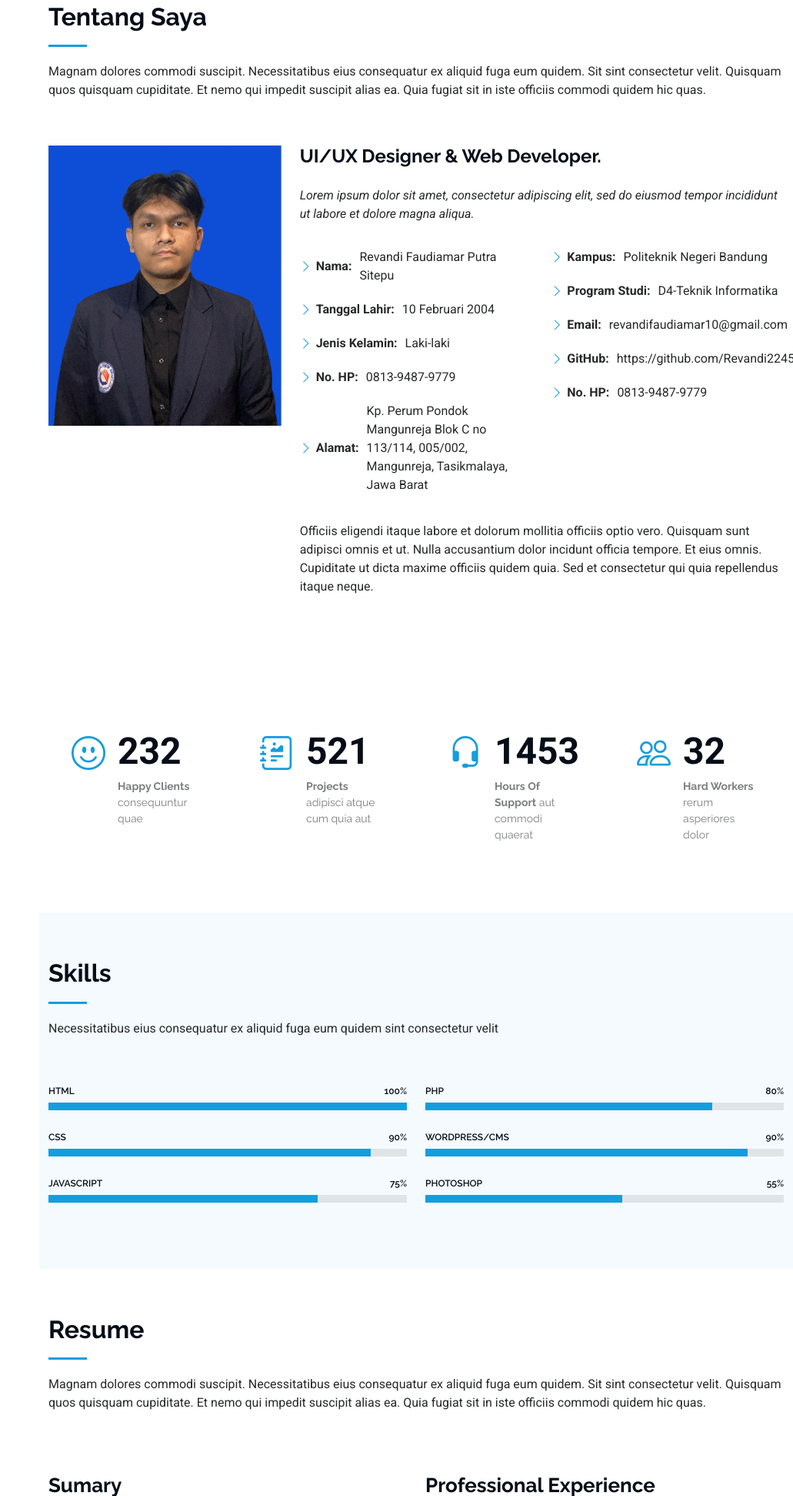
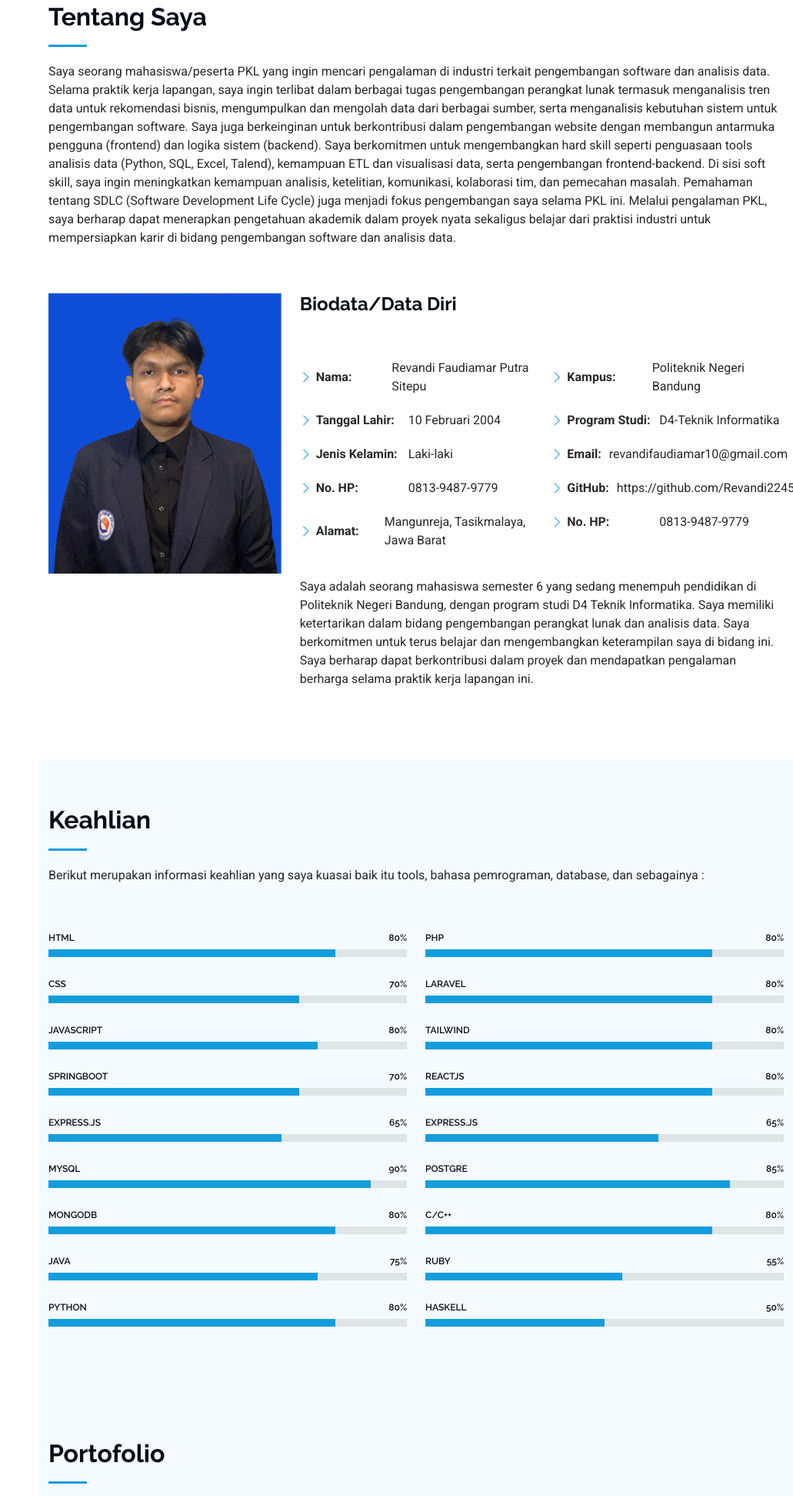
Before and after one commit to Revandi2245/PortofolioRevandi, a plain HTML site: page index.html in a window 1280 px wide. Shown: the part 857-2800 px from the top of the page at 77% size, without its empty margins (249-1280 px from the left). Drawn offline with Linux system fonts and the light colour scheme.

Commit message:
add skill and porto

```diff
--- a/assets/css/main.css
+++ b/assets/css/main.css
@@ -648,6 +648,12 @@ section,
   line-height: 0;
 }
 
+.about .content ul li strong {
+  display: inline-block;
+  width: 110px; /* ubah angkanya sesuai kebutuhan */
+  vertical-align: top;
+}
+
 /*--------------------------------------------------------------
 # Stats Section
 --------------------------------------------------------------*/
--- a/index.html
+++ b/index.html
@@ -4,7 +4,7 @@
 <head>
   <meta charset="utf-8">
   <meta content="width=device-width, initial-scale=1.0" name="viewport">
-  <title>Index - iPortfolio Bootstrap Template</title>
+  <title>Portfolio Revandi Faudiamar</title>
   <meta content="" name="description">
   <meta content="" name="keywords">
 
@@ -63,7 +63,7 @@
       <ul>
         <li><a href="#hero" class="active"><i class="bi bi-house navicon"></i>Home</a></li>
         <li><a href="#about"><i class="bi bi-person navicon"></i> About</a></li>
-        <li><a href="#resume"><i class="bi bi-file-earmark-text navicon"></i> Resume</a></li>
+        <!-- <li><a href="#resume"><i class="bi bi-file-earmark-text navicon"></i> Resume</a></li> -->
         <li><a href="#portfolio"><i class="bi bi-images navicon"></i> Portfolio</a></li>
         <!-- <li><a href="#services"><i class="bi bi-hdd-stack navicon"></i> Services</a></li>
         <li class="dropdown"><a href="#"><i class="bi bi-menu-button navicon"></i> <span>Dropdown</span> <i class="bi bi-chevron-down toggle-dropdown"></i></a>
@@ -98,7 +98,7 @@
 
       <div class="container" data-aos="fade-up" data-aos-delay="100">
         <h2>Revandi Faudiamar</h2>
-        <p>I'm <span class="typed" data-typed-items="Designer, Developer, Freelancer, Photographer">Designer</span><span class="typed-cursor typed-cursor--blink" aria-hidden="true"></span><span class="typed-cursor typed-cursor--blink" aria-hidden="true"></span></p>
+        <p>I'm <span class="typed" data-typed-items="Designer, Developer">Designer</span><span class="typed-cursor typed-cursor--blink" aria-hidden="true"></span><span class="typed-cursor typed-cursor--blink" aria-hidden="true"></span></p>
       </div>
 
     </section><!-- /Hero Section -->
@@ -109,7 +109,11 @@
       <!-- Section Title -->
       <div class="container section-title" data-aos="fade-up">
         <h2>Tentang Saya</h2>
-        <p>Magnam dolores commodi suscipit. Necessitatibus eius consequatur ex aliquid fuga eum quidem. Sit sint consectetur velit. Quisquam quos quisquam cupiditate. Et nemo qui impedit suscipit alias ea. Quia fugiat sit in iste officiis commodi quidem hic quas.</p>
+        <p>Saya seorang mahasiswa/peserta PKL yang ingin mencari pengalaman di industri terkait pengembangan software dan analisis data. Selama praktik kerja lapangan, saya ingin terlibat dalam berbagai tugas pengembangan perangkat lunak termasuk menganalisis tren data untuk rekomendasi bisnis, mengumpulkan dan mengolah data dari berbagai sumber, serta menganalisis kebutuhan sistem untuk pengembangan software. Saya juga berkeinginan untuk berkontribusi dalam pengembangan website dengan membangun antarmuka pengguna (frontend) dan logika sistem (backend).
+
+          Saya berkomitmen untuk mengembangkan hard skill seperti penguasaan tools analisis data (Python, SQL, Excel, Talend), kemampuan ETL dan visualisasi data, serta pengembangan frontend-backend. Di sisi soft skill, saya ingin meningkatkan kemampuan analisis, ketelitian, komunikasi, kolaborasi tim, dan pemecahan masalah. Pemahaman tentang SDLC (Software Development Life Cycle) juga menjadi fokus pengembangan saya selama PKL ini.
+
+          Melalui pengalaman PKL, saya berharap dapat menerapkan pengetahuan akademik dalam proyek nyata sekaligus belajar dari praktisi industri untuk mempersiapkan karir di bidang pengembangan software dan analisis data.</p>
       </div><!-- End Section Title -->
 
       <div class="container" data-aos="fade-up" data-aos-delay="100">
@@ -119,10 +123,9 @@
             <img src="assets/img/FOTO CV.png" class="img-fluid" alt="" style="width: fit-content;">
           </div>
           <div class="col-lg-8 content">
-            <h2>UI/UX Designer &amp; Web Developer.</h2>
+            <h2>Biodata/Data Diri</h2>
             <p class="fst-italic py-3">
-              Lorem ipsum dolor sit amet, consectetur adipiscing elit, sed do eiusmod tempor incididunt ut labore et dolore
-              magna aliqua.
+
             </p>
             <div class="row">
               <div class="col-lg-6">
@@ -131,7 +134,7 @@
                   <li><i class="bi bi-chevron-right"></i> <strong>Tanggal Lahir:</strong> <span>10 Februari 2004</span></li>
                   <li><i class="bi bi-chevron-right"></i> <strong>Jenis Kelamin:</strong> <span>Laki-laki</span></li>
                   <li><i class="bi bi-chevron-right"></i> <strong>No. HP:</strong> <span>0813-9487-9779</span></li>
-                  <li><i class="bi bi-chevron-right"></i> <strong>Alamat:</strong> <span>Kp. Perum Pondok Mangunreja Blok C no 113/114, 005/002, Mangunreja, Tasikmalaya, Jawa Barat</span></li>
+                  <li><i class="bi bi-chevron-right"></i> <strong>Alamat:</strong> <span>Mangunreja, Tasikmalaya, Jawa Barat</span></li>
                 </ul>
               </div>
               <div class="col-lg-6">
@@ -145,8 +148,7 @@
               </div>
             </div>
             <p class="py-3">
-              Officiis eligendi itaque labore et dolorum mollitia officiis optio vero. Quisquam sunt adipisci omnis et ut. Nulla accusantium dolor incidunt officia tempore. Et eius omnis.
-              Cupiditate ut dicta maxime officiis quidem quia. Sed et consectetur qui quia repellendus itaque neque.
+              Saya adalah seorang mahasiswa semester 6 yang sedang menempuh pendidikan di Politeknik Negeri Bandung, dengan program studi D4 Teknik Informatika. Saya memiliki ketertarikan dalam bidang pengembangan perangkat lunak dan analisis data. Saya berkomitmen untuk terus belajar dan mengembangkan keterampilan saya di bidang ini. Saya berharap dapat berkontribusi dalam proyek dan mendapatkan pengalaman berharga selama praktik kerja lapangan ini.
             </p>
           </div>
         </div>
@@ -156,7 +158,7 @@
     </section><!-- /About Section -->
 
     <!-- Stats Section -->
-    <section id="stats" class="stats section">
+    <!-- <section id="stats" class="stats section">
 
       <div class="container" data-aos="fade-up" data-aos-delay="100">
 
@@ -168,7 +170,7 @@
               <span data-purecounter-start="0" data-purecounter-end="232" data-purecounter-duration="1" class="purecounter"></span>
               <p><strong>Happy Clients</strong> <span>consequuntur quae</span></p>
             </div>
-          </div><!-- End Stats Item -->
+          </div>
 
           <div class="col-lg-3 col-md-6">
             <div class="stats-item">
@@ -176,7 +178,7 @@
               <span data-purecounter-start="0" data-purecounter-end="521" data-purecounter-duration="1" class="purecounter"></span>
               <p><strong>Projects</strong> <span>adipisci atque cum quia aut</span></p>
             </div>
-          </div><!-- End Stats Item -->
+          </div>
 
           <div class="col-lg-3 col-md-6">
             <div class="stats-item">
@@ -184,7 +186,7 @@
               <span data-purecounter-start="0" data-purecounter-end="1453" data-purecounter-duration="1" class="purecounter"></span>
               <p><strong>Hours Of Support</strong> <span>aut commodi quaerat</span></p>
             </div>
-          </div><!-- End Stats Item -->
+          </div>
 
           <div class="col-lg-3 col-md-6">
             <div class="stats-item">
@@ -192,21 +194,21 @@
               <span data-purecounter-start="0" data-purecounter-end="32" data-purecounter-duration="1" class="purecounter"></span>
               <p><strong>Hard Workers</strong> <span>rerum asperiores dolor</span></p>
             </div>
-          </div><!-- End Stats Item -->
+          </div>
 
         </div>
 
       </div>
 
-    </section><!-- /Stats Section -->
+    </section>/Stats Section -->
 
     <!-- Skills Section -->
     <section id="skills" class="skills section light-background">
 
       <!-- Section Title -->
       <div class="container section-title" data-aos="fade-up">
-        <h2>Skills</h2>
-        <p>Necessitatibus eius consequatur ex aliquid fuga eum quidem sint consectetur velit</p>
+        <h2>Keahlian</h2>
+        <p>Berikut merupakan informasi keahlian yang saya kuasai baik itu tools, bahasa pemrograman, database, dan sebagainya :</p>
       </div><!-- End Section Title -->
 
       <div class="container" data-aos="fade-up" data-aos-delay="100">
@@ -216,23 +218,65 @@
           <div class="col-lg-6">
 
             <div class="progress">
-              <span class="skill"><span>HTML</span> <i class="val">100%</i></span>
+              <span class="skill"><span>HTML</span> <i class="val">80%</i></span>
               <div class="progress-bar-wrap">
-                <div class="progress-bar" role="progressbar" aria-valuenow="100" aria-valuemin="0" aria-valuemax="100"></div>
+                <div class="progress-bar" role="progressbar" aria-valuenow="80" aria-valuemin="0" aria-valuemax="100"></div>
               </div>
             </div><!-- End Skills Item -->
 
             <div class="progress">
-              <span class="skill"><span>CSS</span> <i class="val">90%</i></span>
+              <span class="skill"><span>CSS</span> <i class="val">70%</i></span>
+              <div class="progress-bar-wrap">
+                <div class="progress-bar" role="progressbar" aria-valuenow="70" aria-valuemin="0" aria-valuemax="100"></div>
+              </div>
+            </div><!-- End Skills Item -->
+
+            <div class="progress">
+              <span class="skill"><span>JavaScript</span> <i class="val">80%</i></span>
+              <div class="progress-bar-wrap">
+                <div class="progress-bar" role="progressbar" aria-valuenow="75" aria-valuemin="0" aria-valuemax="100"></div>
+              </div>
+            </div><!-- End Skills Item -->
+
+            <div class="progress">
+              <span class="skill"><span>SpringBoot</span> <i class="val">70%</i></span>
+              <div class="progress-bar-wrap">
+                <div class="progress-bar" role="progressbar" aria-valuenow="70" aria-valuemin="0" aria-valuemax="100"></div>
+              </div>
+            </div><!-- End Skills Item -->
+
+            <div class="progress">
+              <span class="skill"><span>Express.js</span> <i class="val">65%</i></span>
+              <div class="progress-bar-wrap">
+                <div class="progress-bar" role="progressbar" aria-valuenow="65" aria-valuemin="0" aria-valuemax="100"></div>
+              </div>
+            </div><!-- End Skills Item -->
+
+            <div class="progress">
+              <span class="skill"><span>MySQL</span> <i class="val">90%</i></span>
               <div class="progress-bar-wrap">
                 <div class="progress-bar" role="progressbar" aria-valuenow="90" aria-valuemin="0" aria-valuemax="100"></div>
               </div>
             </div><!-- End Skills Item -->
 
             <div class="progress">
-              <span class="skill"><span>JavaScript</span> <i class="val">75%</i></span>
+              <span class="skill"><span>MongoDB</span> <i class="val">80%</i></span>
+              <div class="progress-bar-wrap">
+                <div class="progress-bar" role="progressbar" aria-valuenow="80" aria-valuemin="0" aria-valuemax="100"></div>
+              </div>
+            </div><!-- End Skills Item -->
+
+            <div class="progress">
+              <span class="skill"><span>Java</span> <i class="val">75%</i></span>
               <div class="progress-bar-wrap">
                 <div class="progress-bar" role="progressbar" aria-valuenow="75" aria-valuemin="0" aria-valuemax="100"></div>
+              </div>
+            </div><!-- End Skills Item -->
+
+            <div class="progress">
+              <span class="skill"><span>Python</span> <i class="val">80%</i></span>
+              <div class="progress-bar-wrap">
+                <div class="progress-bar" role="progressbar" aria-valuenow="80" aria-valuemin="0" aria-valuemax="100"></div>
               </div>
             </div><!-- End Skills Item -->
 
@@ -248,16 +292,58 @@
             </div><!-- End Skills Item -->
 
             <div class="progress">
-              <span class="skill"><span>WordPress/CMS</span> <i class="val">90%</i></span>
+              <span class="skill"><span>Laravel</span> <i class="val">80%</i></span>
               <div class="progress-bar-wrap">
-                <div class="progress-bar" role="progressbar" aria-valuenow="90" aria-valuemin="0" aria-valuemax="100"></div>
+                <div class="progress-bar" role="progressbar" aria-valuenow="80" aria-valuemin="0" aria-valuemax="100"></div>
               </div>
             </div><!-- End Skills Item -->
 
             <div class="progress">
-              <span class="skill"><span>Photoshop</span> <i class="val">55%</i></span>
+              <span class="skill"><span>Tailwind</span> <i class="val">80%</i></span>
+              <div class="progress-bar-wrap">
+                <div class="progress-bar" role="progressbar" aria-valuenow="80" aria-valuemin="0" aria-valuemax="100"></div>
+              </div>
+            </div><!-- End Skills Item -->
+
+            <div class="progress">
+              <span class="skill"><span>ReactJS</span> <i class="val">80%</i></span>
+              <div class="progress-bar-wrap">
+                <div class="progress-bar" role="progressbar" aria-valuenow="80" aria-valuemin="0" aria-valuemax="100"></div>
+              </div>
+            </div><!-- End Skills Item -->
+
+            <div class="progress">
+              <span class="skill"><span>Express.js</span> <i class="val">65%</i></span>
+              <div class="progress-bar-wrap">
+                <div class="progress-bar" role="progressbar" aria-valuenow="65" aria-valuemin="0" aria-valuemax="100"></div>
+              </div>
+            </div><!-- End Skills Item -->
+
+            <div class="progress">
+              <span class="skill"><span>Postgre</span> <i class="val">85%</i></span>
+              <div class="progress-bar-wrap">
+                <div class="progress-bar" role="progressbar" aria-valuenow="85" aria-valuemin="0" aria-valuemax="100"></div>
+              </div>
+            </div><!-- End Skills Item -->
+
+            <div class="progress">
+              <span class="skill"><span>C/C++</span> <i class="val">80%</i></span>
+              <div class="progress-bar-wrap">
+                <div class="progress-bar" role="progressbar" aria-valuenow="80" aria-valuemin="0" aria-valuemax="100"></div>
+              </div>
+            </div><!-- End Skills Item -->
+
+            <div class="progress">
+              <span class="skill"><span>Ruby</span> <i class="val">55%</i></span>
               <div class="progress-bar-wrap">
                 <div class="progress-bar" role="progressbar" aria-valuenow="55" aria-valuemin="0" aria-valuemax="100"></div>
+              </div>
+            </div><!-- End Skills Item -->
+
+            <div class="progress">
+              <span class="skill"><span>Haskell</span> <i class="val">50%</i></span>
+              <div class="progress-bar-wrap">
+                <div class="progress-bar" role="progressbar" aria-valuenow="50" aria-valuemin="0" aria-valuemax="100"></div>
               </div>
             </div><!-- End Skills Item -->
 
@@ -269,82 +355,7 @@
 
     </section><!-- /Skills Section -->
 
-    <!-- Resume Section -->
-    <section id="resume" class="resume section">
 
-      <!-- Section Title -->
-      <div class="container section-title" data-aos="fade-up">
-        <h2>Resume</h2>
-        <p>Magnam dolores commodi suscipit. Necessitatibus eius consequatur ex aliquid fuga eum quidem. Sit sint consectetur velit. Quisquam quos quisquam cupiditate. Et nemo qui impedit suscipit alias ea. Quia fugiat sit in iste officiis commodi quidem hic quas.</p>
-      </div><!-- End Section Title -->
-
-      <div class="container">
-
-        <div class="row">
-
-          <div class="col-lg-6" data-aos="fade-up" data-aos-delay="100">
-            <h3 class="resume-title">Sumary</h3>
-
-            <div class="resume-item pb-0">
-              <h4>Brandon Johnson</h4>
-              <p><em>Innovative and deadline-driven Graphic Designer with 3+ years of experience designing and developing user-centered digital/print marketing material from initial concept to final, polished deliverable.</em></p>
-              <ul>
-                <li>Portland par 127,Orlando, FL</li>
-                <li>(123) 456-7891</li>
-                <li>alice.barkley@example.com</li>
-              </ul>
-            </div><!-- Edn Resume Item -->
-
-            <h3 class="resume-title">Jenjang Pendidikan</h3>
-            <div class="resume-item">
-              <h4>Master of Fine Arts &amp; Graphic Design</h4>
-              <h5>2015 - 2016</h5>
-              <p><em>Rochester Institute of Technology, Rochester, NY</em></p>
-              <p>Qui deserunt veniam. Et sed aliquam labore tempore sed quisquam iusto autem sit. Ea vero voluptatum qui ut dignissimos deleniti nerada porti sand markend</p>
-            </div><!-- Edn Resume Item -->
-
-            <div class="resume-item">
-              <h4>Bachelor of Fine Arts &amp; Graphic Design</h4>
-              <h5>2010 - 2014</h5>
-              <p><em>Rochester Institute of Technology, Rochester, NY</em></p>
-              <p>Quia nobis sequi est occaecati aut. Repudiandae et iusto quae reiciendis et quis Eius vel ratione eius unde vitae rerum voluptates asperiores voluptatem Earum molestiae consequatur neque etlon sader mart dila</p>
-            </div><!-- Edn Resume Item -->
-
-          </div>
-
-          <div class="col-lg-6" data-aos="fade-up" data-aos-delay="200">
-            <h3 class="resume-title">Professional Experience</h3>
-            <div class="resume-item">
-              <h4>Senior graphic design specialist</h4>
-              <h5>2019 - Present</h5>
-              <p><em>Experion, New York, NY </em></p>
-              <ul>
-                <li>Lead in the design, development, and implementation of the graphic, layout, and production communication materials</li>
-                <li>Delegate tasks to the 7 members of the design team and provide counsel on all aspects of the project. </li>
-                <li>Supervise the assessment of all graphic materials in order to ensure quality and accuracy of the design</li>
-                <li>Oversee the efficient use of production project budgets ranging from $2,000 - $25,000</li>
-              </ul>
-            </div><!-- Edn Resume Item -->
-
-            <div class="resume-item">
-              <h4>Graphic design specialist</h4>
-              <h5>2017 - 2018</h5>
-              <p><em>Stepping Stone Advertising, New York, NY</em></p>
-              <ul>
-                <li>Developed numerous marketing programs (logos, brochures,infographics, presentations, and advertisements).</li>
-                <li>Managed up to 5 projects or tasks at a given time while under pressure</li>
-                <li>Recommended and consulted with clients on the most appropriate graphic design</li>
-                <li>Created 4+ design presentations and proposals a month for clients and account managers</li>
-              </ul>
-            </div><!-- Edn Resume Item -->
-
-          </div>
-
-        </div>
-
-      </div>
-
-    </section><!-- /Resume Section -->
 
     <!-- Portfolio Section -->
     <section id="portfolio" class="portfolio section light-background">
@@ -352,7 +363,7 @@
       <!-- Section Title -->
       <div class="container section-title" data-aos="fade-up">
         <h2>Portofolio</h2>
-        <p>Magnam dolores commodi suscipit. Necessitatibus eius consequatur ex aliquid fuga eum quidem. Sit sint consectetur velit. Quisquam quos quisquam cupiditate. Et nemo qui impedit suscipit alias ea. Quia fugiat sit in iste officiis commodi quidem hic quas.</p>
+        <p>Berikut ini merupakan link artefak dari pengerjaan proyek dan tugas besar <a href="https://drive.google.com/drive/folders/1c1oLCSyDE1ziAnXHxsUWebSnsJNgRBcO?usp=sharing" target="_blank">drive artefak</a></p>
       </div><!-- End Section Title -->
 
       <div class="container">
```
